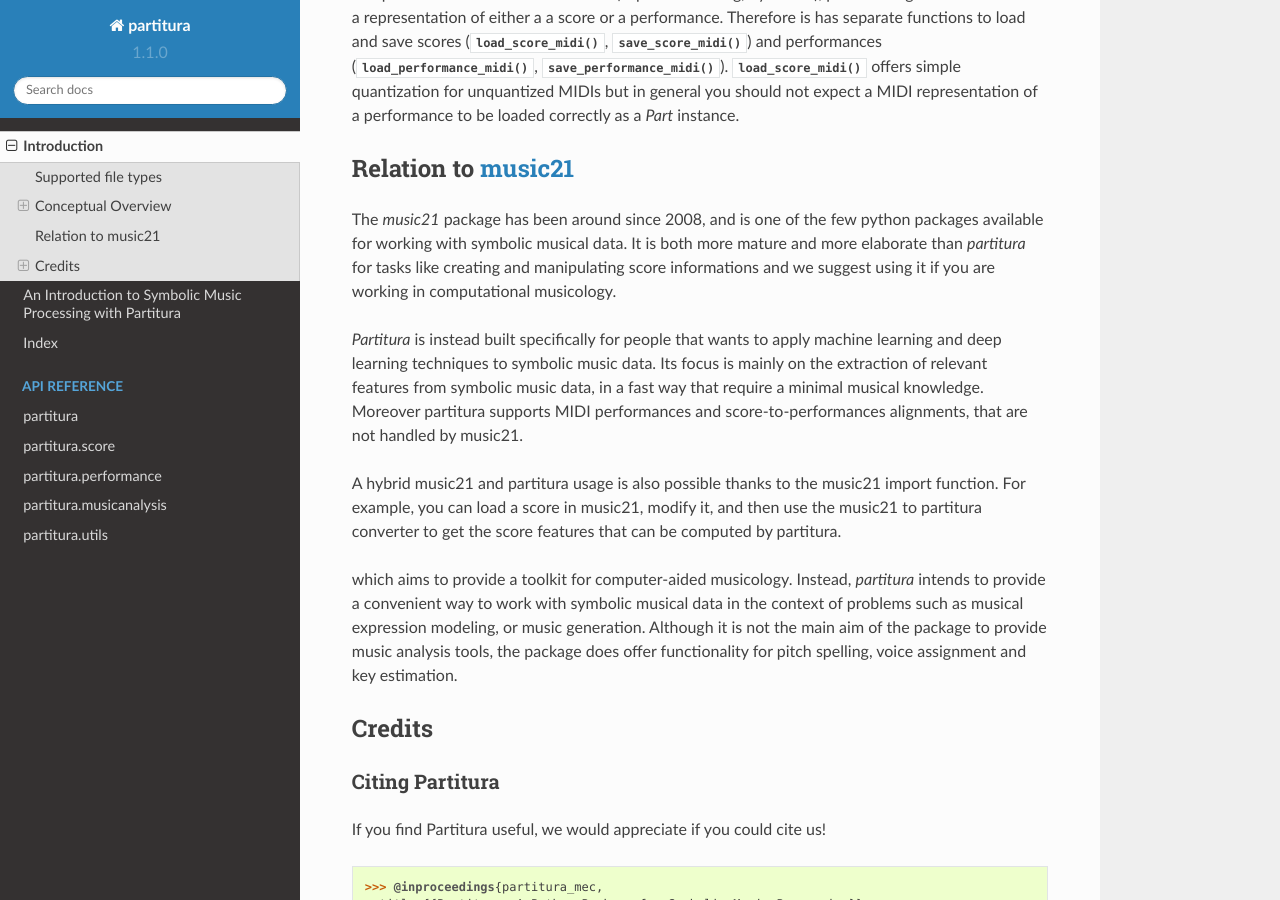
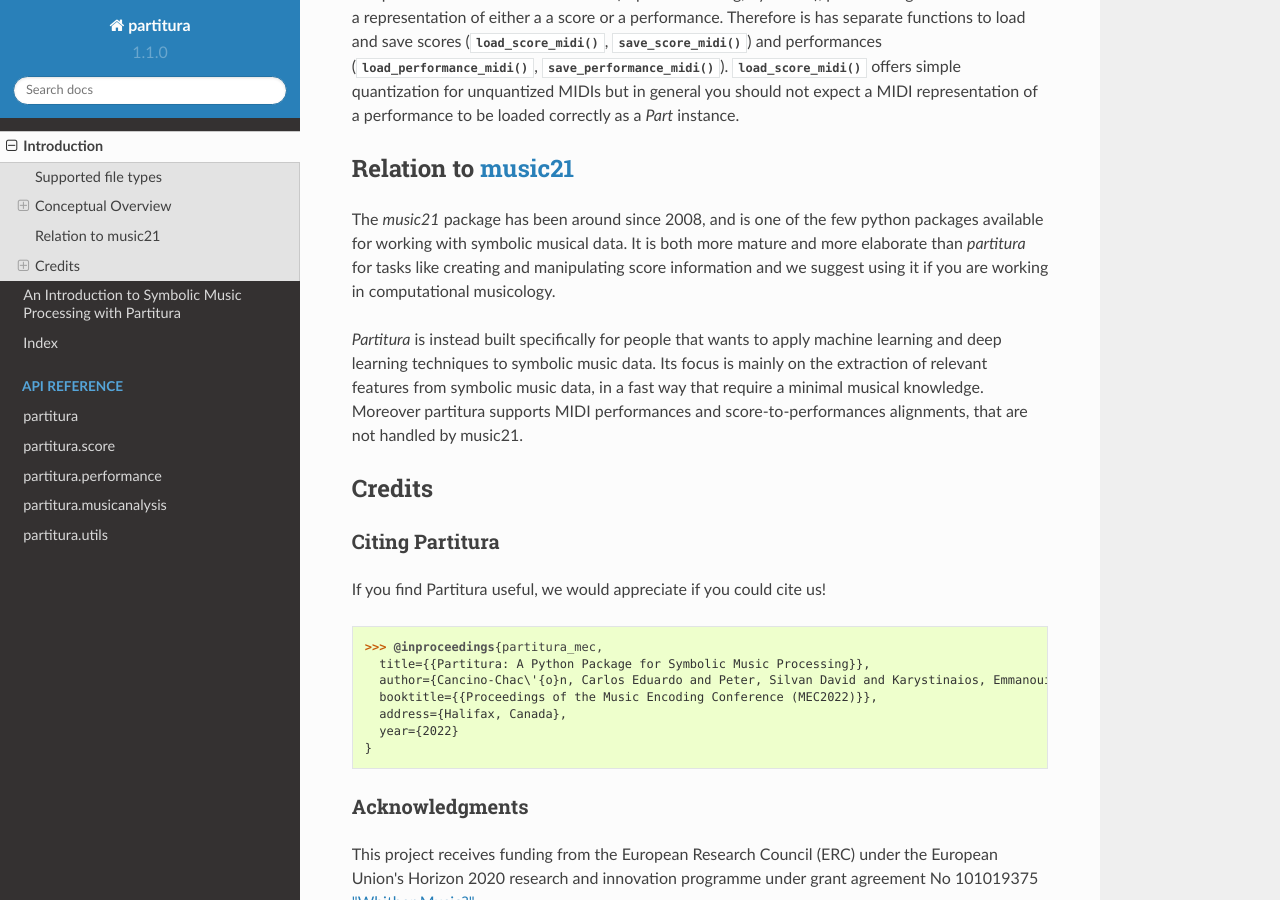
Before and after one commit to CPJKU/partitura, a Sphinx documentation site: the page built from docs/introduction.rst, in a window 1280 px wide and 900 px high, scrolled down 1782 px. Built offline with Sphinx 7.4.7 and the Read the Docs theme 2.0.0, drawn with Linux system fonts in a browser that asks for light colours; pages that are not in the unit, such as notebooks, are missing from menus; some of the changed text lies outside the part shown.

Commit message:
syntax and commenting on doc introduction.rst

```diff
--- a/docs/introduction.rst
+++ b/docs/introduction.rst
@@ -1,9 +1,9 @@
 ============
 Introduction
 ============
-Partitura is a lightweight Python package for handling the musical information contained symbolic music formats,
-such as musical scores and MIDI performances. The package is built for the researcher in music information research (MIR)
-that need easy access to a large amount of music information.
+Partitura is a lightweight Python package for handling the musical information contained in symbolic music formats,
+such as musical scores and MIDI performances. The package is built for researchers in the music information research (MIR) field
+that need easy access to a large amount of musical information.
 
 As opposed to audio files, symbolically encoded music
 contains explicit note information, and organizes them notes in temporal and organizational structures such as measures, beats, parts, and voices.
@@ -61,7 +61,7 @@ and `GuitarPro`. This requires a working installation of MuseScore on your
 computer.
 
 Score-performance alignments can be read from different file types by
-`partitura`.  Firstly it supports reading from the `Matchfile` format used by
+`partitura`.  Firstly, it supports reading from the `Matchfile` format used by
 the publicly available `Vienna4x22 piano corpus research dataset
 <https://repo.mdw.ac.at/projects/IWK/the_vienna_4x22_piano_corpus/data/index.html>`_.
 Secondly there is read support for `Match` and `Corresp` files produced by
@@ -128,7 +128,7 @@ Relation to `music21 <https://web.mit.edu/music21/>`_
 The `music21` package has been around since 2008, and is one of the few
 python packages available for working with symbolic musical data. It is
 both more mature and more elaborate than `partitura` for tasks like creating
-and manipulating score informations and we suggest using it if
+and manipulating score information and we suggest using it if
 you are working in computational musicology.
 
 `Partitura` is instead built specifically for people that wants to apply machine
@@ -138,17 +138,14 @@ that require a minimal musical knowledge.
 Moreover partitura supports MIDI performances and score-to-performances
 alignments, that are not handled by music21.
 
-A hybrid music21 and partitura usage is also possible thanks to the music21 import function.
-For example, you can load a score in music21, modify it, and then use the music21 to partitura converter
-to get the score features that can be computed by partitura.
+.. A hybrid music21 and partitura usage is also possible thanks to the music21 import function.
+.. For example, you can load a score in music21, modify it, and then use the music21 to partitura converter
+.. to get the score features that can be computed by partitura.
 
 .. `partitura` are different from and more modest than those of `music21`,
-which aims to provide a toolkit for computer-aided musicology. Instead,
-`partitura` intends to provide a convenient way to work with symbolic
-musical data in the context of problems such as musical expression
-modeling, or music generation.  Although it is not the main aim of the
-package to provide music analysis tools, the package does offer
-functionality for pitch spelling, voice assignment and key estimation.
+.. which aims to provide a toolkit for computer-aided musicology. Instead,
+.. `partitura` intends to provide a convenient way to work with symbolic
+.. musical data in the context of problems such as musical expression modeling, or music generation.  Although it is not the main aim of the package to provide music analysis tools, the package does offer functionality for pitch spelling, voice assignment and key estimation.
 
 Credits
 =======
```
